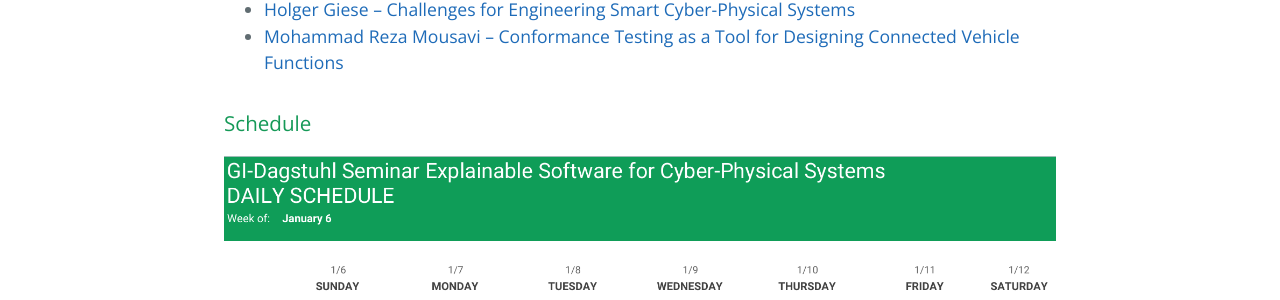
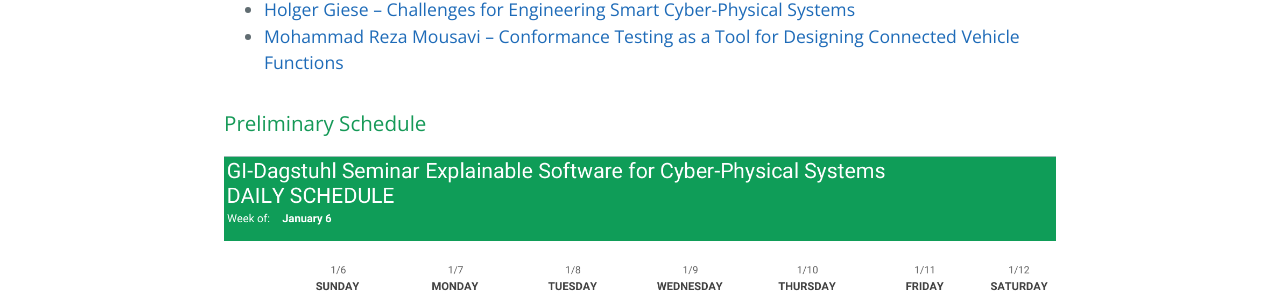
Before and after one commit to thomas-vogel/ES4CPS, a Jekyll site: the page built from program.md, in a window 1280 px wide. Shown: the part 496-796 px from the top of the page. Built offline with Jekyll 4.4.1, drawn with Linux system fonts in a browser that asks for light colours.

Commit message:
Label schedule as preliminary.

```diff
--- a/program.md
+++ b/program.md
@@ -12,6 +12,6 @@ permalink: /program.html
 * [Holger Giese -- Challenges for Engineering Smart Cyber-Physical Systems](keynotes#holger-giese--challenges-for-engineering-smart-cyber-physical-systems)
 * [Mohammad Reza Mousavi -- Conformance Testing as a Tool for Designing Connected Vehicle Functions](keynotes#mohammad-reza-mousavi--conformance-testing-as-a-tool-for-designing-connected-vehicle-functions)
 
-### Schedule
+### Preliminary Schedule
 
 <img src="assets/img/ES4CPS-Schedule.png"/>
```
